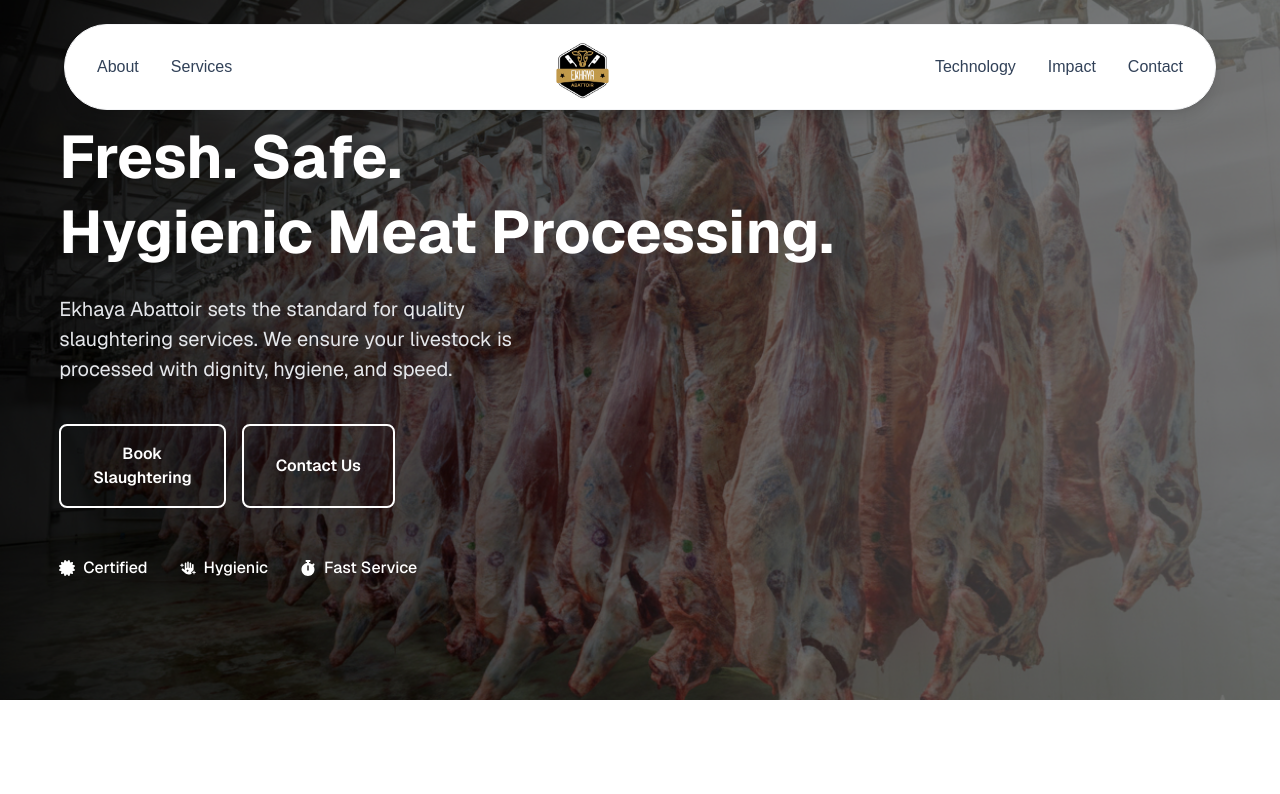
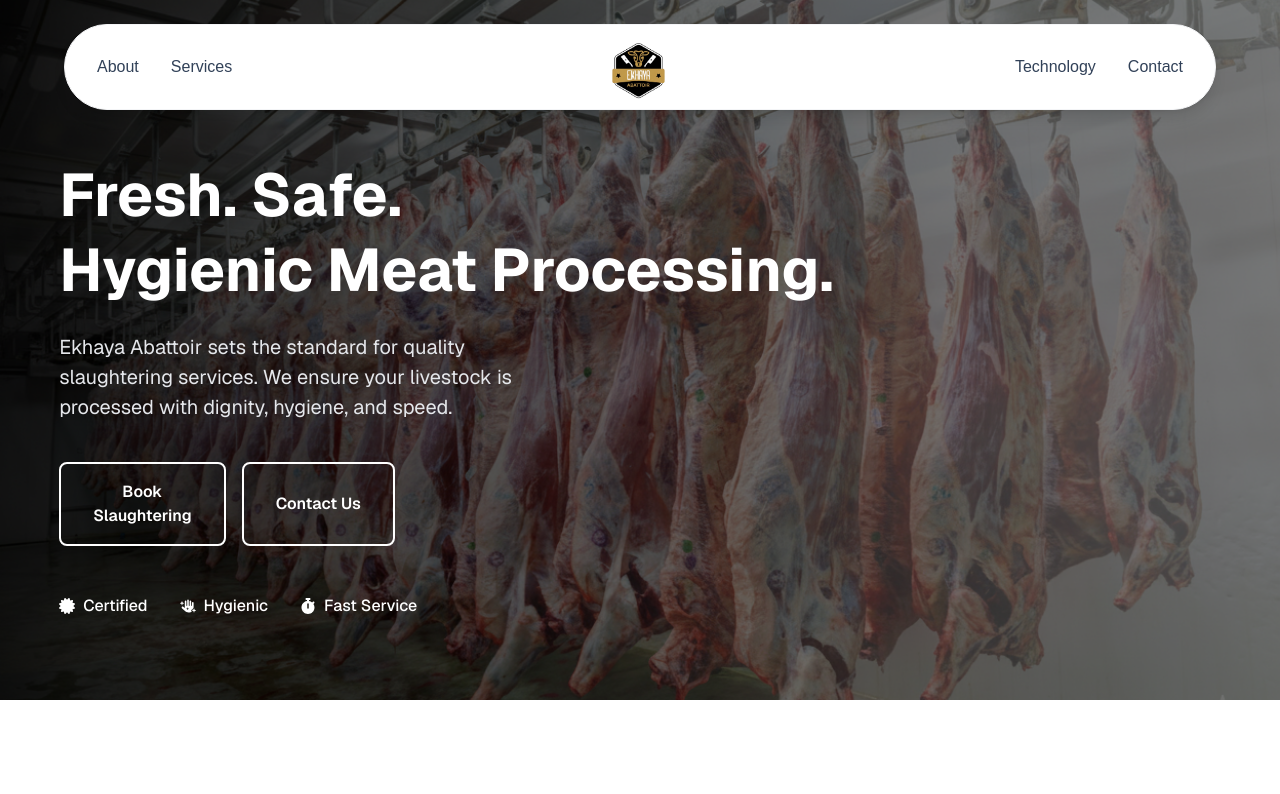
Before and after one commit to onlylusayo/ekhaya-abattoir, a Next.js app: page / in a window 1280 px wide. Shown: the top 794 px of the page. Built offline with nearby package versions, Linux system fonts and the light colour scheme; grey boxes are pictures that could not be loaded.

Commit message:
refresh the bav-bar

```diff
--- a/app/components/nav-bar/page.tsx
+++ b/app/components/nav-bar/page.tsx
@@ -8,46 +8,41 @@
 
 export default function Navbar() {
   const [open, setOpen] = useState(false);
-  const [hidden, setHidden] = useState(false); // for scroll hide
+  const [hidden, setHidden] = useState(false);
 
   const navItems = [
     { name: "About", href: "/about" },
-    { name: "Services", href: "/services" },
-    { name: "Technology", href: "/technology" },
-    { name: "Impact", href: "/impact" },
-    { name: "Contact", href: "/contact" },
+    { name: "Services", href: "#" },
+    { name: "Technology", href: "#" },
+    { name: "Contact", href: "#" },
   ];
 
   const leftLinks = navItems.slice(0, 2);
   const rightLinks = navItems.slice(2);
 
-  // Scroll hide/reveal logic
   useEffect(() => {
     let lastScrollY = window.scrollY;
 
     const handleScroll = () => {
-      if (window.scrollY > lastScrollY && window.scrollY > 50) {
-        setHidden(true); // scrolling down
-      } else {
-        setHidden(false); // scrolling up
-      }
+      setHidden(window.scrollY > lastScrollY && window.scrollY > 50);
       lastScrollY = window.scrollY;
     };
 
     window.addEventListener("scroll", handleScroll);
-
     return () => window.removeEventListener("scroll", handleScroll);
   }, []);
 
   return (
     <motion.nav
-      animate={{ y: hidden ? -120 : 0 }} // hide upwards when scrolling down
+      animate={{ y: hidden ? -120 : 0 }}
       transition={{ duration: 0.3, ease: "easeOut" }}
       className="fixed top-6 left-1/2 -translate-x-1/2 w-[95%] max-w-6xl z-50"
     >
-      <div className="bg-white px-8 py-2 rounded-full flex items-center justify-between shadow-lg border border-gray-100">
-        {/* Left Links */}
-        <ul className="hidden md:flex items-center space-x-8">
+      {/* NAV BAR */}
+      <div className="bg-white px-8 py-2 rounded-full shadow-lg border border-gray-100">
+        <div className="grid grid-cols-3 items-center">
+          {/* LEFT LINKS */}
+          <ul className="hidden md:flex items-center space-x-8 justify-start">
             {leftLinks.map((item) => (
               <li key={item.name}>
                 <Link
@@ -60,17 +55,19 @@
             ))}
           </ul>
 
-        {/* Logo */}
-        <div className="flex items-center">
+          {/* CENTER LOGO */}
+          <div className="flex justify-center">
             <Image
               src="/images/logo-ab.png"
               alt="Ekhaya Abattoir Logo"
               width={90}
               height={50}
+              priority
             />
           </div>
 
-        {/* Right Links */}
+          {/* RIGHT LINKS / MOBILE MENU */}
+          <div className="flex justify-end items-center">
             <ul className="hidden md:flex items-center space-x-8">
               {rightLinks.map((item) => (
                 <li key={item.name}>
@@ -84,19 +81,21 @@
               ))}
             </ul>
 
-        {/* Mobile Menu Button */}
-        <div className="md:hidden text-gray-800 text-2xl ml-2">
-          <button onClick={() => setOpen(!open)}>
+            {/* Mobile Button */}
+            <button
+              className="md:hidden text-gray-800 text-2xl ml-2"
+              onClick={() => setOpen(!open)}
+            >
               {open ? <FiX /> : <FiMenu />}
             </button>
           </div>
         </div>
+      </div>
 
-      {/* Mobile Pop-Out Menu */}
+      {/* MOBILE MENU */}
       <AnimatePresence>
         {open && (
           <>
-            {/* Backdrop */}
             <motion.div
               initial={{ opacity: 0 }}
               animate={{ opacity: 0.4 }}
@@ -105,21 +104,21 @@
               onClick={() => setOpen(false)}
             />
 
-            {/* Floating Card */}
             <motion.div
               initial={{ opacity: 0, scale: 0.8 }}
               animate={{ opacity: 1, scale: 1 }}
               exit={{ opacity: 0, scale: 0.8 }}
               transition={{ type: "spring", stiffness: 300, damping: 25 }}
-              className="fixed top-1/2 left-1/2 transform -translate-x-1/2 -translate-y-1/2
-                         bg-white rounded-xl shadow-2xl z-50 w-11/12 max-w-sm p-8 flex flex-col items-center space-y-6"
+              className="fixed top-1/2 left-1/2 -translate-x-1/2 -translate-y-1/2
+                         bg-white rounded-xl shadow-2xl z-50 w-11/12 max-w-sm
+                         p-8 flex flex-col items-center space-y-6"
             >
               {navItems.map((item) => (
                 <Link
                   key={item.name}
                   href={item.href}
                   onClick={() => setOpen(false)}
-                  className="text-lg font-medium text-gray-800 hover:text-[#18bef0] transition"
+                  className="text-lg font-medium text-gray-800 hover:text-[#18bef0]"
                 >
                   {item.name}
                 </Link>
--- a/app/section/landing-page/page.tsx
+++ b/app/section/landing-page/page.tsx
@@ -30,7 +30,7 @@
   return (
     <main className="font-sans">
 
-      {/* ================= HERO ================= */}
+      {/* HERO */}
       <header className="relative h-[700px] flex items-center text-white overflow-hidden">
         <motion.div
           initial={{ scale: 1.1 }}
@@ -61,6 +61,7 @@
               transition={{ duration: 0.6, ease: "easeOut" }}
               className="text-[40px] md:text-[60px] font-heading font-bold leading-tight mb-6"
             >
+            <br />
               Fresh. Safe. <br /> Hygienic Meat Processing.
             </motion.h1>
 
```
Lines whose indentation alone changed are shown as unchanged.
